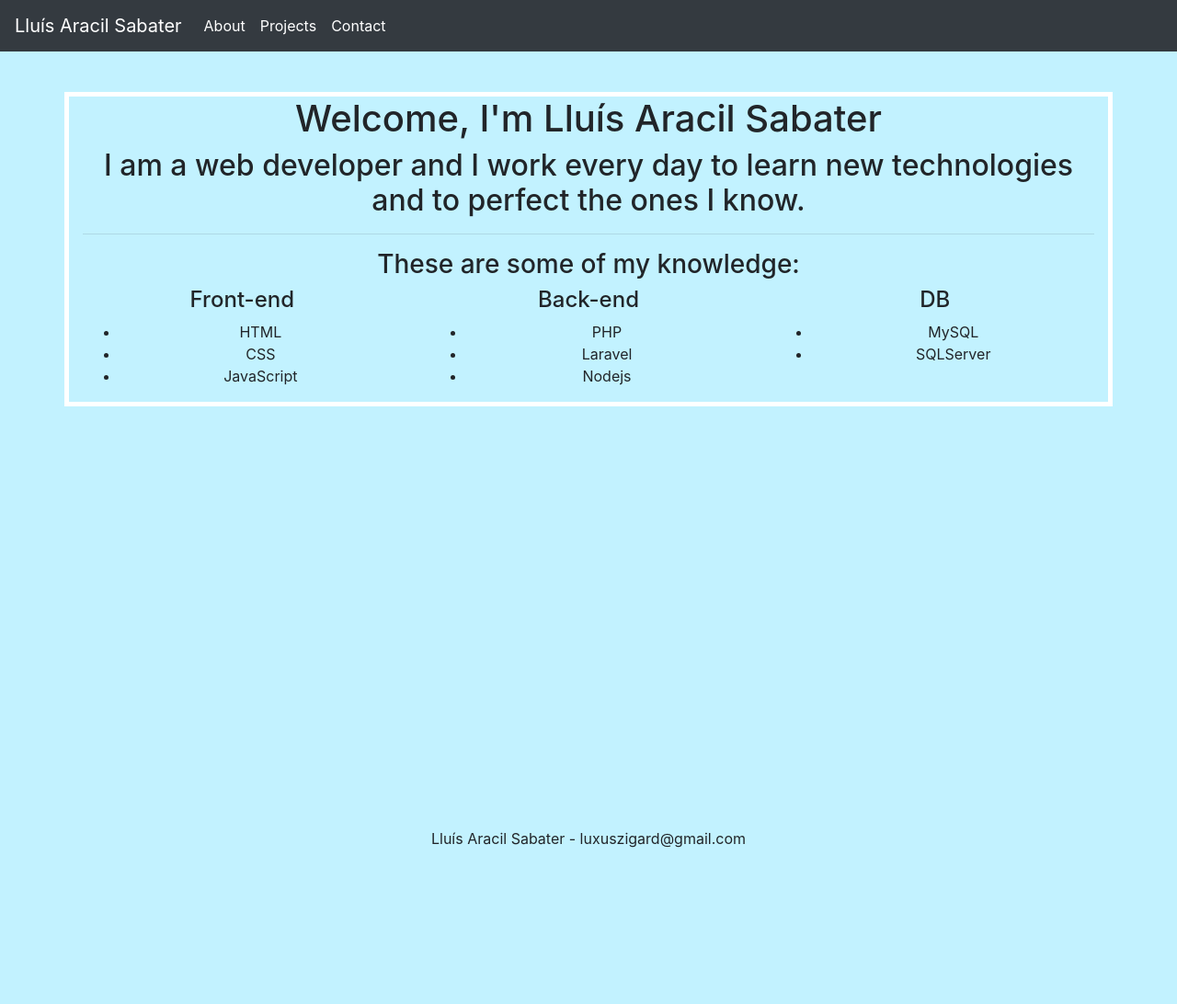
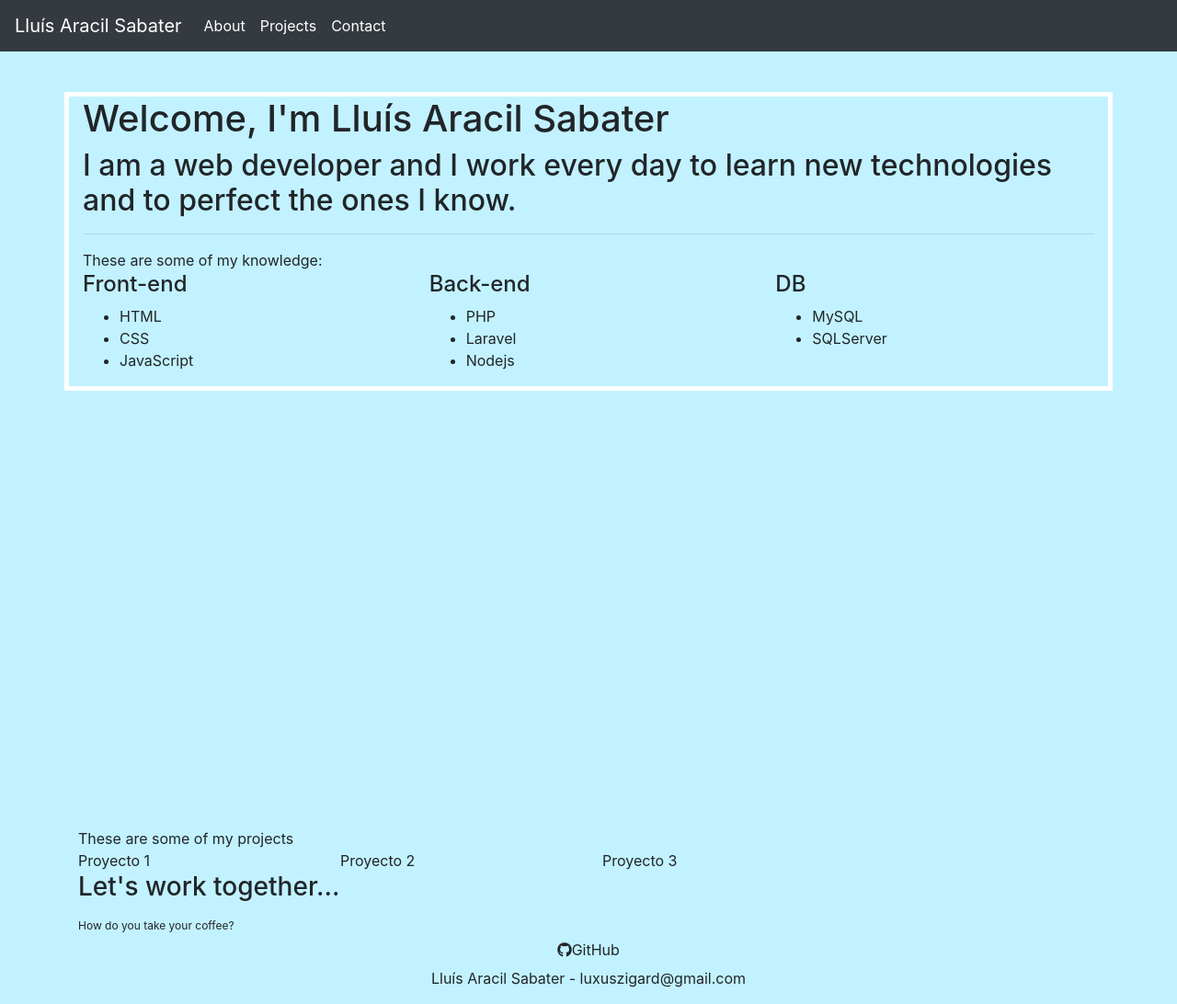
Before and after one commit to LAS1819/personal-portofolio, a plain HTML site: page src/index.html in a window 1280 px wide. Shown: the whole page at 92% size. Before the commit the page ends 940 px from the top, so only its background shows below. Drawn offline with nearby package versions, Linux system fonts and the light colour scheme.

Commit message:
Html code ready to pass the tests correctly

```diff
--- a/src/index.html
+++ b/src/index.html
@@ -20,27 +20,27 @@
 	</head>
 	<body>
 		<header>
-			<nav class="navbar navbar-expand-lg navbar-dark bg-dark fixed-top">
+			<nav class="navbar navbar-expand-lg navbar-dark bg-dark fixed-top" id="navbar">
 				<a class="navbar-brand" href="#">Lluís Aracil Sabater</a>
 				<button class="navbar-toggler" type="button" data-toggle="collapse" data-target="#navbarNavAltMarkup" aria-controls="navbarNavAltMarkup" aria-expanded="false" aria-label="Toggle navigation">
 					<span class="navbar-toggler-icon"></span>
 				</button>
 				<div class="collapse navbar-collapse" id="navbarNavAltMarkup">
 					<div class="navbar-nav">
-						<a class="nav-item nav-link active" href="#">About</a>
-						<a class="nav-item nav-link active" href="#">Projects</a>
-						<a class="nav-item nav-link active" href="#">Contact</a>
+						<a class="nav-item nav-link active" href="#welcome-section">About</a>
+						<a class="nav-item nav-link active" href="#projects">Projects</a>
+						<a class="nav-item nav-link active" href="#contact">Contact</a>
 					</div>
 				</div>
 			</nav>
 		</header>
 		<main>
 			<section id="welcome-section">
-				<div class="container welcome-section-content text-center">
+				<div class="container section_content welcome-section-content">
 					<h1>Welcome, I'm Lluís Aracil Sabater</h1>
 					<h2>I am a web developer and I work every day to learn new technologies and to perfect the ones I know.</h2>
 					<hr>
-					<h3>These are some of my knowledge:</h3>
+					<h3">These are some of my knowledge:</h3>
 					<div class="row knowledge-section">
 						<div class="col knowledge-content">
 							<h4>Front-end</h4>
@@ -69,13 +69,32 @@
 				</div>
 			</section>
 			<section id="projects">
-				<div class="container projects-content">
-
+				<div class="container section_content projects-content">
+					<h3">These are some of my projects</h3>
+					<div class="row">
+						<div class="col-sm-3 project-tile">
+							<a>Proyecto 1</a>
+						</div>
+						<div class="col-sm-3 project-tile">
+							<a>Proyecto 2</a>
+						</div>
+						<div class="col-sm-3 project-tile">
+							<a>Proyecto 3</a>
+						</div>
+					</div>
 				</div>
 			</section>
 			<section id="contact">
-				<div class="container contact-content">
-
+				<div class="container section_content contact-content">
+					<h3>Let's work together...</h3>
+					<sub>How do you take your coffee?</sub>
+					<div class="row text-center">
+						<div class="col">
+							<a id="profile-link" class="btn contact-details" href="https://github.com/LAS1819" target="_blank">
+								<i class="fab fa-github"></i>GitHub
+							</a>
+						</div>
+					</div>
 				</div>
 			</section>
 		</main>
```
Also changed, not shown: 1 other file. Lines whose indentation alone changed are shown as unchanged.
